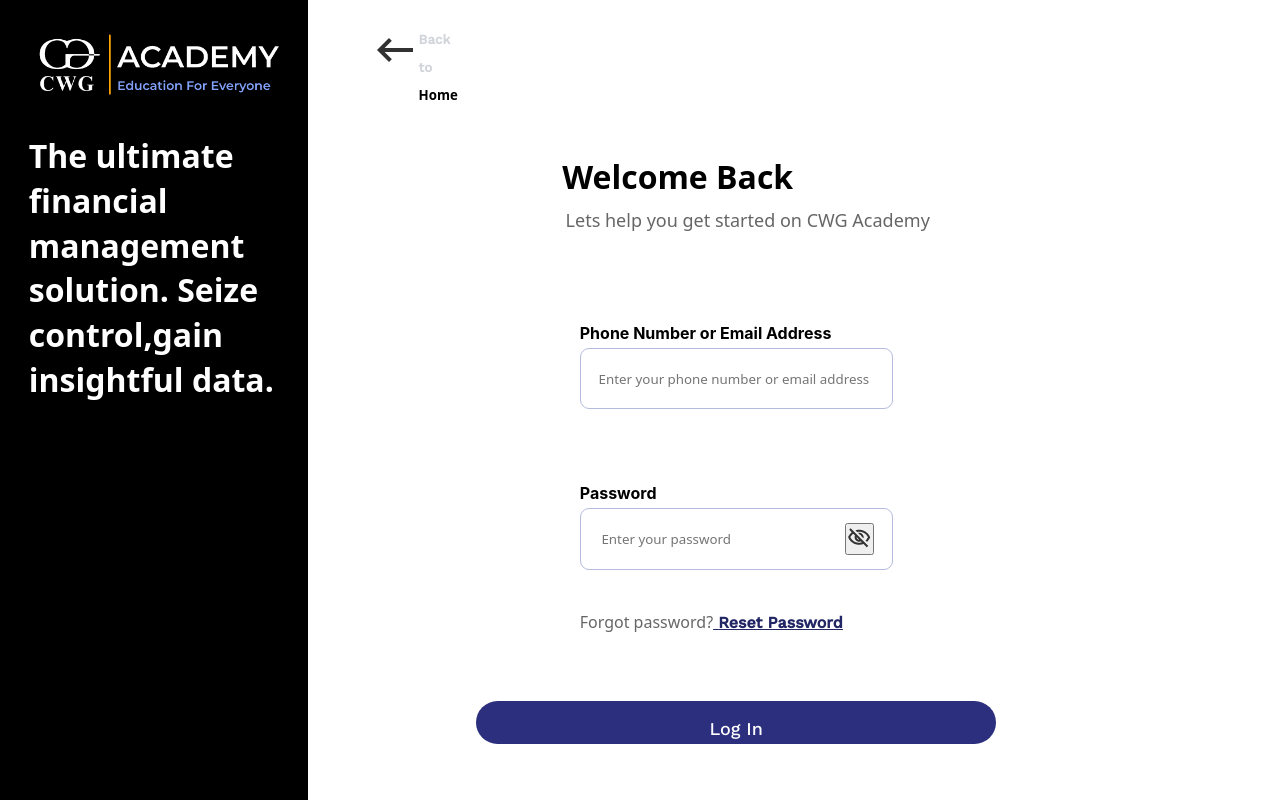
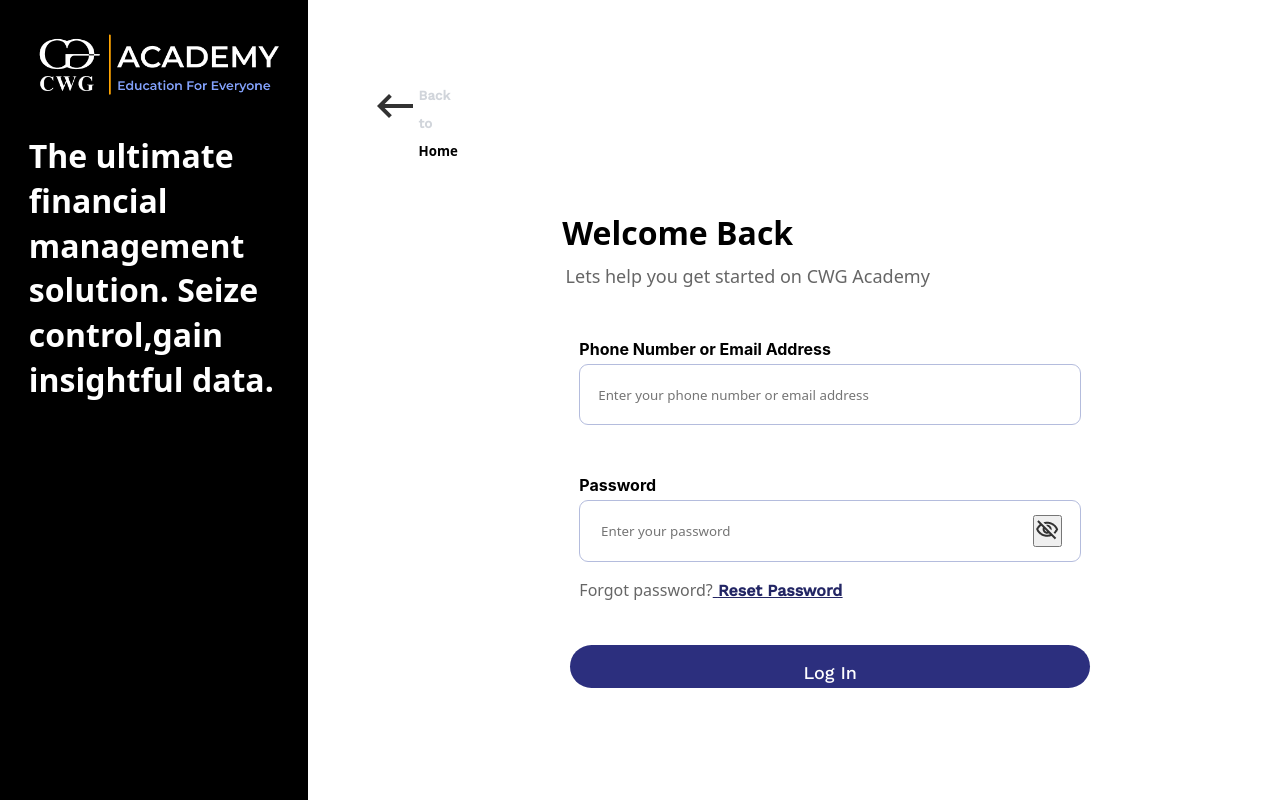
Before and after one commit to Emmanuel111111111111111/LMS-Academy, a React (Vite) app: page /Admin-login in a window 1280 px wide. Shown: the top 800 px of the page. Built offline with nearby package versions, Linux system fonts and the light colour scheme.

Commit message:
forms fixes

```diff
--- a/src/Admin/Components/AdminLogin/AdminLogin.jsx
+++ b/src/Admin/Components/AdminLogin/AdminLogin.jsx
@@ -4,6 +4,7 @@ import { getImageUrl } from "../../../utilis";
 import styles from "./AdminLogin.module.css";
 import axios from 'axios'
 import { useNavigate } from "react-router-dom";
+import { BASE_URL } from "../../../../config";
 
 
 export const AdminLogin = () => {
@@ -18,13 +19,13 @@ export const AdminLogin = () => {
   function handleSubmit(event) {
     event.preventDefault();
     navigate('/admin-dashboard')
-    // axios.post('http://localhost:8081/adminlogin', {email, password})
-    //   .then(res => {
-    //     console.log(res)
-    //     if (res.data === "No records") setErrorMesage(true);
-    //     else if (res.data === "Login Successfully") navigate('/dashboard');
-    //   })
-    //   .catch(err => console.log(err));
+    axios.post(BASE_URL + '/adminlogin', {email, password})
+      .then(res => {
+        console.log(res)
+        if (res.data === "No records") setErrorMesage(true);
+        else if (res.data === "Login Successfully") navigate('/dashboard');
+      })
+      .catch(err => console.log(err));
   }
 
   const [showPassword, setShowPassword] = useState(false);
@@ -47,7 +48,7 @@ export const AdminLogin = () => {
           <p>Lets help you get started on CWG Academy</p>
         </div>
         <div className={styles.forms}>
-          <form onSubmit={handleSubmit}>
+          <form className={styles.form} onSubmit={handleSubmit}>
             {errorMessage && <p style={{color: 'red'}}>Wrong username or password. Try again</p>}
             <div className={styles.formgroup}>
               <label for="name">Phone Number or Email Address</label>
--- a/src/Admin/Components/AdminLogin/AdminLogin.module.css
+++ b/src/Admin/Components/AdminLogin/AdminLogin.module.css
@@ -73,7 +73,7 @@
     gap: 100px;
 }
 
-form {
+.form {
     display: grid;
     grid-template-columns: repeat(2, auto);
 
--- a/src/Components/Account/Account.jsx
+++ b/src/Components/Account/Account.jsx
@@ -46,7 +46,7 @@ export const Account = () => {
                     <p>Lets help you get started on CWG Academy</p>
                 </div>
 
-                <form onSubmit={handleSubmit}>
+                <form className={styles.form} onSubmit={handleSubmit}>
                     <div className={styles.name}>
                         <div className={styles.formgroup}>
                             <label htmlFor="first_name">First Name</label>
--- a/src/Components/Account/Account.module.css
+++ b/src/Components/Account/Account.module.css
@@ -85,7 +85,7 @@
     color: #666666;
 }
 
-form {
+.form {
     width: 70%;
     padding: 40px 24px 0 24px;
     display: flex;
--- a/src/Components/Login/Login.jsx
+++ b/src/Components/Login/Login.jsx
@@ -62,7 +62,7 @@ export const Login = () => {
           <p>Lets help you get started on CWG Academy</p>
         </div>
 
-          <form onSubmit={handleSubmit}>
+          <form className={styles.form} onSubmit={handleSubmit}>
 
             {errorMessage && <p style={{ color: 'red' }}>Wrong username or password. Try again</p>}
 
--- a/src/Components/Login/Login.module.css
+++ b/src/Components/Login/Login.module.css
@@ -88,7 +88,7 @@
 }
 
 
-form {
+.form {
     width: 70%;
     padding: 40px 24px 0 24px;
     display: flex;
--- a/src/Components/Password/Password.jsx
+++ b/src/Components/Password/Password.jsx
@@ -3,6 +3,7 @@ import { getImageUrl } from "../../utilis";
 import styles from "./Password.module.css";
 import { useLocation, useNavigate } from 'react-router-dom';
 import axios from 'axios';
+import { BASE_URL } from "../../../config";
 
 
 export const Password = () => {
@@ -22,7 +23,7 @@ export const Password = () => {
     const handleSubmit = async (event) => {
         console.log(values);
         event.preventDefault();
-        axios.post('http://localhost:8081/signup', values)
+        axios.post(BASE_URL + '/signup', values)
             .then(res => console.log(res))
             .catch(err => console.log(err));
     }
@@ -47,7 +48,7 @@ export const Password = () => {
                     <p>Lets help you get started on CWG Academy</p>
                 </div>
                 <div className={styles.forms}>
-                    <form onSubmit={handleSubmit}>
+                    <form className={styles.form} onSubmit={handleSubmit}>
                         <div className={styles.formgroup}>
                             <label for="name">Password</label>
                             <div className={styles.password}>
--- a/src/Components/Password/Password.module.css
+++ b/src/Components/Password/Password.module.css
@@ -86,7 +86,7 @@
 }
 
 
-form {
+.form {
     width: 70%;
     padding: 40px 24px 0 24px;
     display: flex;
--- a/src/Components/Reset/Reset.jsx
+++ b/src/Components/Reset/Reset.jsx
@@ -23,7 +23,7 @@ export const Reset = () => {
           <p>Lets help you get started on CWG Academy</p>
         </div>
 
-        <form>
+        <form className={styles.form}>
           <div className={styles.formgroup}>
             <label for="name">Phone Number or Email Address</label>
             <input placeholder="Enter your phone number or email address" name="ID" />
--- a/src/Components/Reset/Reset.module.css
+++ b/src/Components/Reset/Reset.module.css
@@ -87,7 +87,7 @@
 }
 
 
-form {
+.form {
     width: 70%;
     padding: 40px 24px 0 24px;
     display: flex;
```
